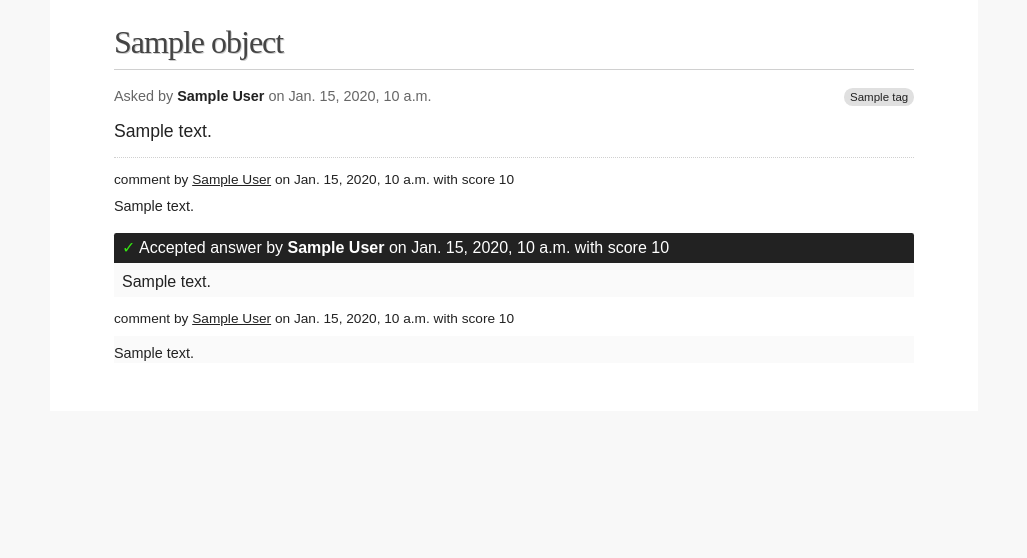
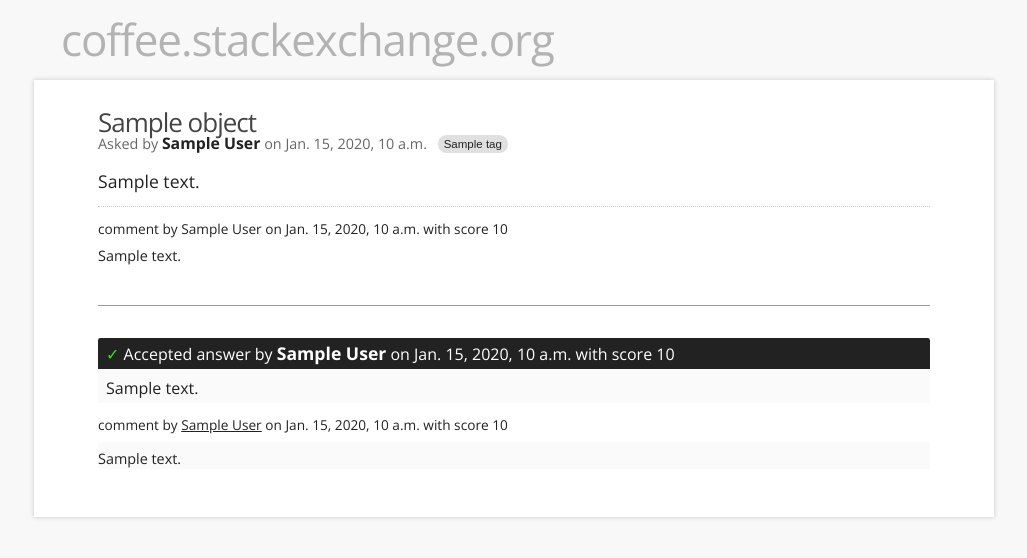
Before and after one commit to honzakral/es-django-example, a Django app: template qa/templates/qa/question_detail.html in a window 1280 px wide. Shown: the top 558 px of the page, without its empty margins (126-1153 px from the left). Run offline with Django 3.2, Linux system fonts and the light colour scheme; the template is opened without the code that fills it: most values are stand-ins (such as "Sample title", 1, 10 or a date in 2020).

Commit message:
Improved the visual style of the question list

```diff
--- a/qa/search.py
+++ b/qa/search.py
@@ -50,7 +50,7 @@
     fields = ['tags', 'title', 'body']
 
     facets = {
-        'tags': TermsFacet(field='tags'),
+        'tags': TermsFacet(field='tags', size=5),
 
         'months': DateHistogramFacet(
             field='creation_date',
--- a/qa/static/base.css
+++ b/qa/static/base.css
@@ -1,9 +1,22 @@
 body {
   color: #222;
   background: #f8f8f8;
-  font-family: sans-serif;
+  font-family: 'Open Sans', sans-serif;
   line-height: 132%;
   margin: 0;
+}
+
+h1 {
+  color: #b3b3b3;
+  font-size: 44px;
+  font-weight: 100;
+  margin-left: 4.25em;
+  letter-spacing: -0.025em;
+}
+
+h1 a {
+  color: #b3b3b3;
+  text-decoration: none;
 }
 
 p {
@@ -20,13 +33,118 @@
 
 #content {
   background: #fff;
-  width: 50em;
+  width: 65%;
   padding: 2em 4em;
   margin: 0 auto;
+  box-shadow: 0px 0px 5px rgba(0,0,0,0.2);
+}
+
+.search {
+  padding-bottom: 1em;
+  margin-bottom: 2em;
+  border-bottom: 4px solid #999;
+  position: relative;
+}
+
+.search input[name=q] {
+  color: #666;
+  background: #fafafa;
+  font-size: 24px;
+  font-weight: bolder;
+  padding: 0.5em;
+  width: 96%;
+  height: 24px;
+  border: 1px solid #b2b2b2;
+  border-top-left-radius: 0.2em;
+  border-bottom-left-radius: 0.2em;
+}
+
+.search button[type=submit] {
+  color: #fff;
+  background: 1px solid #b2b2b2;
+  border: none;
+  font-size: 38px;
+  border-top-right-radius: 0.2em;
+  border-bottom-right-radius: 0.2em;
+  height: 50px;
+  position: absolute;
+  top: 0;
+  right: 0;
+}
+.search button[type=submit]:hover {
+  color: #333;
+  cursor: pointer;
+}
+
+.search .facet {
+  clear: both;
+  position: relative;
+  margin: 1em 0 1em 0;
+}
+
+.search .facet-label {
+  position: absolute;
+  top: 0.75em;
+  left: 0;
+}
+
+.search ul {
+  list-style-type: none;
+  padding: 0;
+  margin: 0.5em 0 0.5em 4em;
+  float: left;
+}
+
+.search ul li {
+  color: #000;
+  background: #e6e6e6;
+  font-weight: normal;
+  padding: 0.25em 0.5em 0.3em 0.5em;
+  margin-right: 0.5em;
+  border-radius: 0.25em;
+  display: inline;
+}
+
+.search ul li.selected {
+  font-weight: normal;
+  background: #b3b3b3;
+}
+
+.search ul li label {
+  display: inline-block;
+  position: relative;
+  top: 1px;
+}
+
+.search ul li label .count {
+  color: #fafafa;
+  background-color: #999999;
+  font-size: 0.6em;
+  font-weight: bolder;
+  text-align: center;
+  border-radius: 2.2em;
+  width: 2.2em;
+  height: 2.2em;
+  display: inline-block;
+  position: relative;
+  bottom: 0.25em;
+}
+
+.search ul li input {
+  padding: 0;
+  margin: 0;
+}
+
+.search .facet-label {
+  color: #999;
+  font-size: 80%;
+  font-weight: 100;
+  text-transform: uppercase;
 }
 
 .meta .author {
-  font-weight: bolder;
+  font-weight: bold;
+  font-size: 110%;
 }
 .meta .author a {
   text-decoration: none;
@@ -36,46 +154,51 @@
 }
 
 .question {
-  margin: 0 0 1em 0;
-  padding: 0 0 0 0;
-}
-
-.questions .question {
-  padding: 0 0 1em 0;
+  margin: 0 0 2em 0;
+  padding: 0 0 2em 0;
   border-bottom: 1px solid #999;
 }
 
-.question .header {
-  font-size: 90%;
+.question h2 {
+  color: #444;
+  font-weight: 100;
+  letter-spacing: -1px;
+  padding: 0;
+  margin: 0;
 }
 
-.question h1,
-.question h2 {
-  color: #444;
-  font-family: serif;
-  font-weight: 100;
-  letter-spacing: -1px;
-  padding: 0 0 0.5em 0;
-  margin: 0 0 0.5em 0;
-  text-shadow: 1px 1px 0px rgba(0,0,0,0.2);
-}
-
-.question h1 {
-  font-size: 32px;
-  border-bottom: 1px solid #d0d0d0;
+.question a {
+  text-decoration: none;
 }
 
 .question h2 {
   font-size: 26px;
 }
 
+.question h2 em,
+.question em.highlight {
+  font-weight: bold;
+  font-style: normal;
+  text-shadow: 0px 0px 5px rgba(157,231,250,0.7);
+  text-shadow: 0px 0px 5px rgba(195,171,138,0.7);
+}
+
+.question .highlights {
+  color: #666666;
+  font-size: 80%;
+  margin: 1em 0 0.5em 0;
+  padding: 0.5em 0 0.5em 0;
+  border-top: 1px solid #fafafa;
+  border-bottom: 1px solid #fafafa;
+}
+
 .question .meta {
   color: #666;
+  font-size: 90%;
 }
 
-.question .meta .tags {
-  display: inline-block;
-  float: right;
+.question .meta .date {
+  margin-right: 0.5em;
 }
 
 .question .meta .tag {
@@ -84,6 +207,8 @@
   background: #e0e0e0;
   padding: 0.25em 0.5em;
   border-radius: 0.75em;
+  position: relative;
+  bottom: 1px;
 }
 
 .question .meta .tag a {
--- a/qa/templates/base.html
+++ b/qa/templates/base.html
@@ -5,9 +5,11 @@
     {% block "title" %}Stack Exchange{% endblock %}
   </title>
   <meta http-equiv="Content-Type" content="text/html; charset=utf-8" />
+  <link href='https://fonts.googleapis.com/css?family=Open+Sans:400,300,700,600,800' rel='stylesheet' type='text/css'>
   <link rel="stylesheet" href="{% static "base.css" %}">
 </head>
 <body>
+  <h1><a href="{% url "qa-list" %}">coffee.stackexchange.org</a></h1>
   {% block "body" %} {% endblock %}
 </body>
 </html>
--- a/qa/templates/qa/question_detail.html
+++ b/qa/templates/qa/question_detail.html
@@ -8,7 +8,7 @@
 <div id="content">
   <section class="question detail">
     <section class="header">
-      <h1>{{ object.title }}</h1>
+      <h2>{{ object.title }}</h2>
       <p class="meta">
         Asked by <span class="author"><a href="#">{{ object.owner.display_name }}</a></span>
         on <span class="date">{{ object.creation_date|date }}, {{ object.creation_date|time }}</span>
```
Also changed, not shown: qa/templates/qa/question_list.html (+22 -11 lines).
